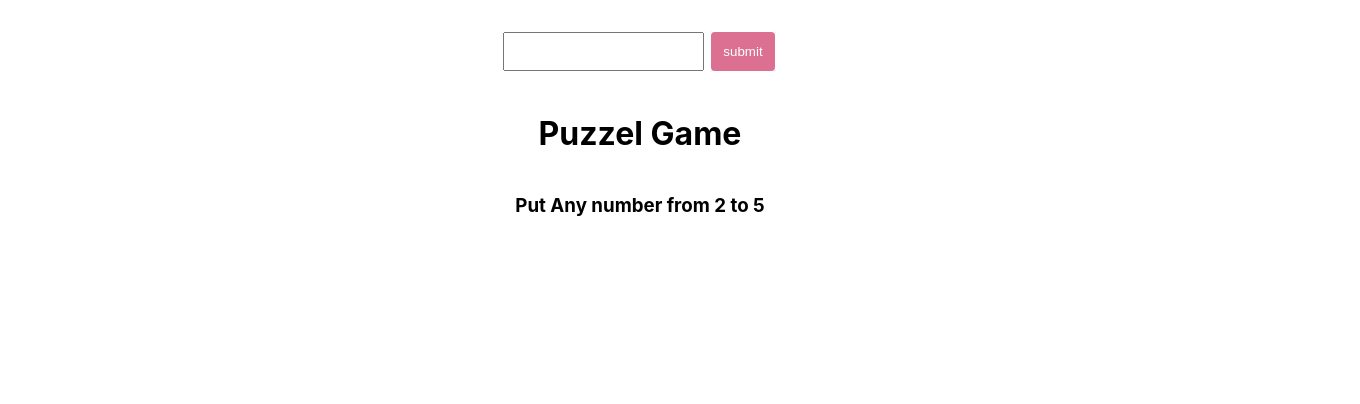
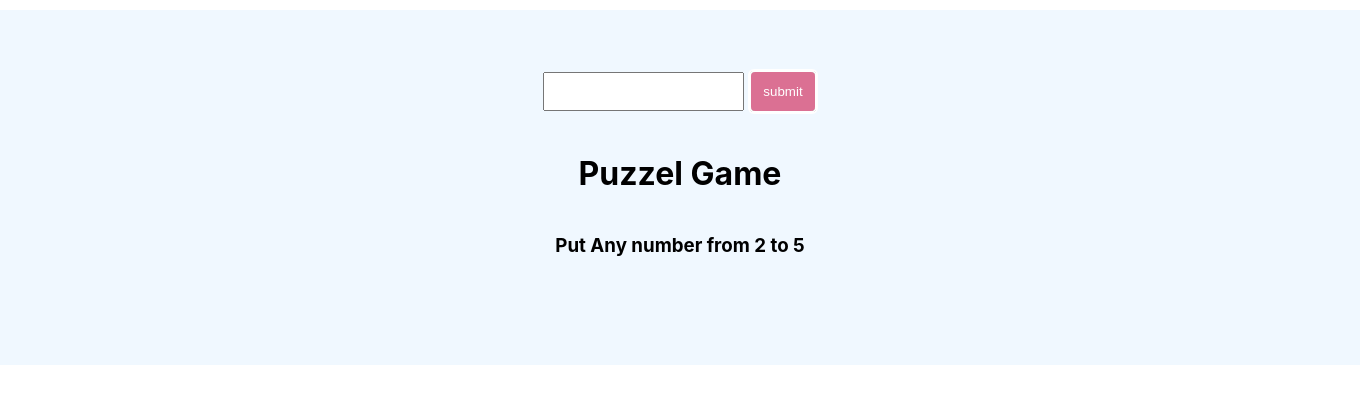
Before and after one commit to HammasAhmad/PuzzelGame, a React (Create React App) app: page / in a window 1280 px wide. Shown: the top 404 px of the page, 1360 px wide, since content can reach past the window. Built offline with nearby package versions, Linux system fonts and the light colour scheme.

Commit message:
styling added

```diff
--- a/src/App.js
+++ b/src/App.js
@@ -60,6 +60,8 @@ function App() {
 
   return (
     <div className="App">
+      <div className="w-full h-screen bg  shadow-xl">
+        <div style={{width:'500px',display:'flex',flexDirection:'column',alignItems:'center'}}>
           <form onSubmit={handler} style={{ margin: '20px 0' }}>
             <input className="input" type="number" min={1} value={input} onChange={(e) => {
               setInput('')
@@ -91,6 +93,8 @@ function App() {
               </div>
             })}
           </div>
+        </div>
+      </div>
     </div >
   );
 }
--- a/src/index.css
+++ b/src/index.css
@@ -16,15 +16,22 @@ code {
   margin-top: 10px;
   display: flex;
   flex-direction: column;
-  justify-content: center;
-  align-items: center;
+  /* justify-content: center; */
+  /* align-items: center; */
 }
 
 .input {
   padding: 10px;
   margin-right: 5px;
 }
-
+.bg{
+  background-color: aliceblue;
+  box-shadow: 20px;
+  padding: 40px;
+  width: 100%;
+  display: flex;
+  justify-content: center;
+}
 .btn {
   padding: 12px;
   border-radius: 5px;
```
Lines whose indentation alone changed are shown as unchanged.
